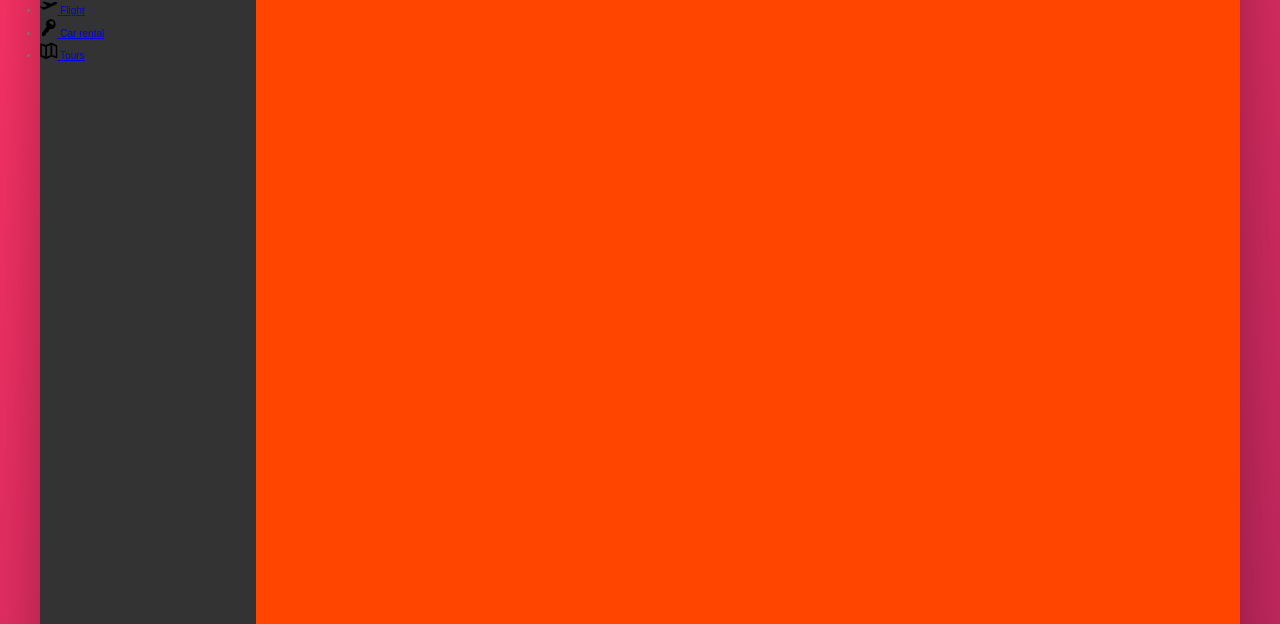
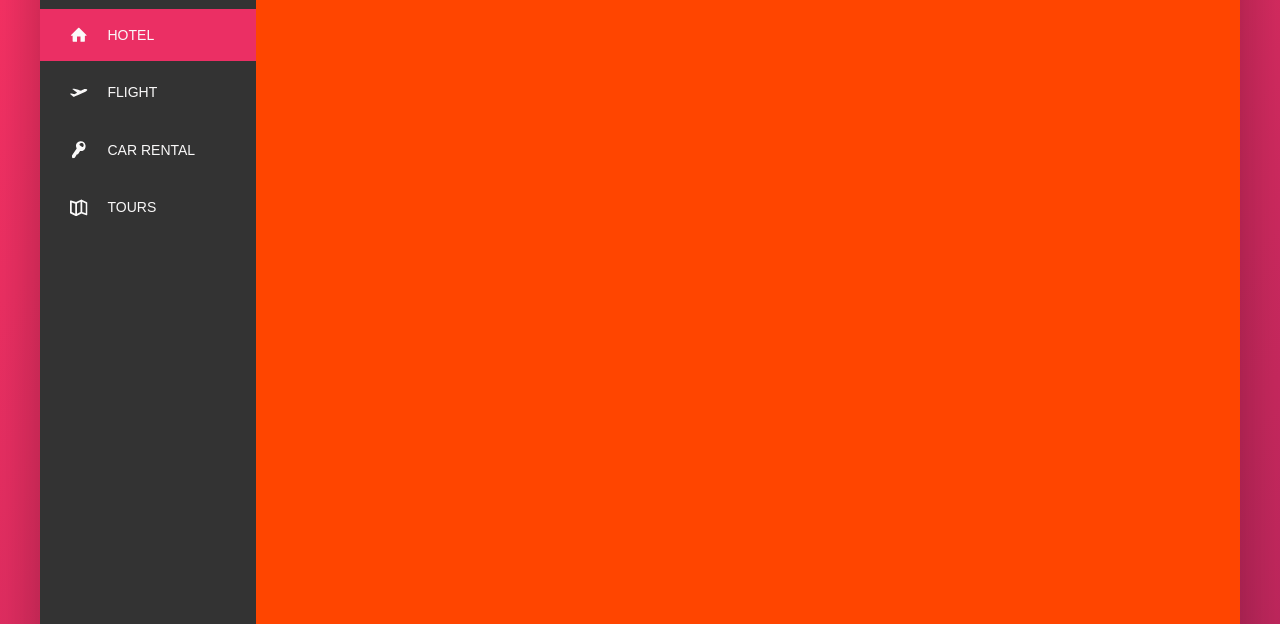
Before and after one commit to shivam-ops/advance-css-project-trillo, a website: page index.html in a window 1280 px wide. Shown: the part 176-800 px from the top of the page. Drawn offline with Linux system fonts and the light colour scheme.

Commit message:
finished the sidebar

```diff
--- a/index.html
+++ b/index.html
@@ -50,7 +50,7 @@
             <div class="content">
                 <nav class="sidebar">
                     <ul class="side-nav">
-                        <li class="side-nav__item">
+                        <li class="side-nav__item side-nav__item--active">
                             <a href="#" class="side-nav__link">
                                 <svg class="side-nav__icon">
                                     <use xlink:href="img/sprite.svg#icon-home"></use>
--- a/sass/_components.scss
+++ b/sass/_components.scss
@@ -130,17 +130,59 @@
 
 
 .side-nav {
+    font-size: 1.4rem;
+    list-style: none;
+    margin-top: 3.5rem;
+
     &__item {
+        position: relative;
 
+        &:not(:last-child) {
+            margin-bottom: .5rem;
+        }
     }
 
-    &__link {
+    &__item::before {
+        content: "";
+        position: absolute;
+        top: 0;
+        left: 0;
+        height: 100%;
+        width: 3px;
+        background-color: var(--color-primary);
+        transform: scaleY(0);
+        transition: transform .2s, width .4s cubic-bezier(1,0,0,1) .2s, background-color .1s;
+    }
 
+    &__item:hover::before,
+    &__item--active::before {
+        transform: scaleY(1);
+        width: 100%;
+    }
+
+    &__item:active::before {
+        background-color: var(--color-primary-light);
+    }
+
+    &__link:link,
+    &__link:visited {
+        color: var(--color-grey-light-1);
+        text-decoration: none;
+        text-transform: uppercase;
+        display: block;
+        padding: 1.5rem 3rem;
+        position: relative;
+        z-index: 10;
+
+        display: flex;
+        align-items: center;
     }
 
     &__icon {
         width: 1.75rem;
         height: 1.75rem;
+        margin-right: 2rem;
+        fill: currentColor;
     }
 }
 
```
Also changed, not shown: css/style.css.
